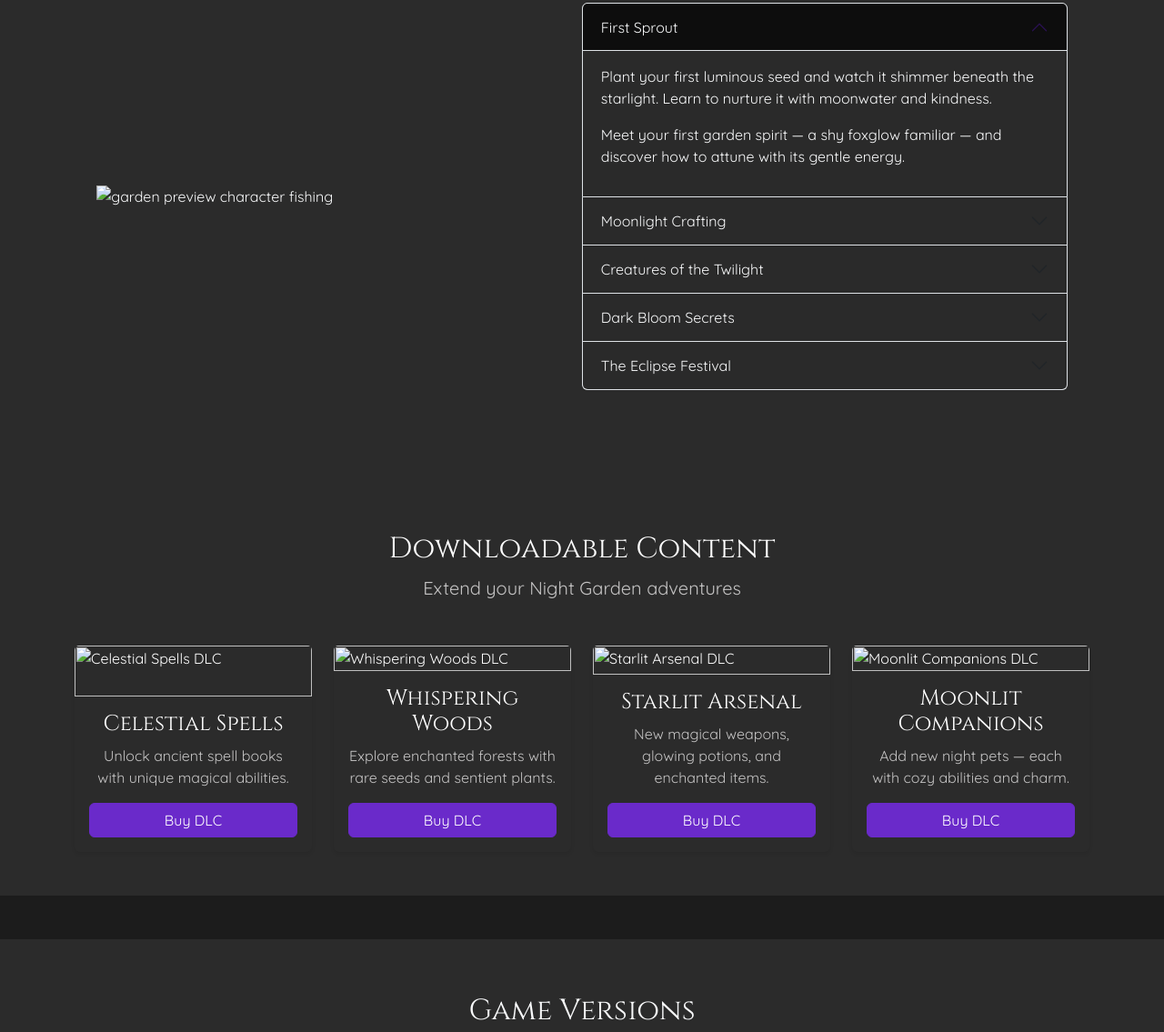
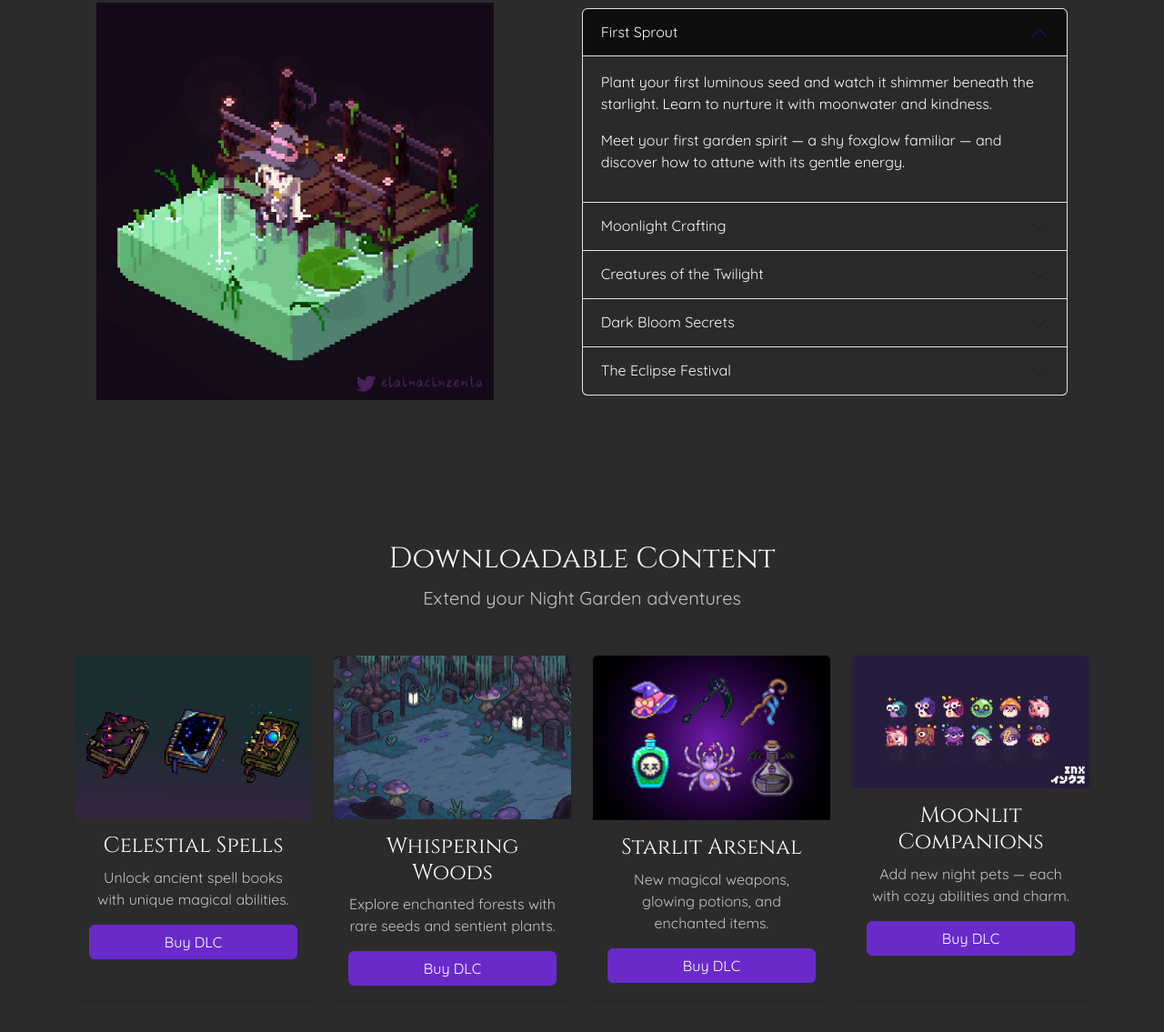
Before and after one commit to gerdakadi/Bootstrap5, a website: page index.html in a window 1280 px wide. Shown: the part 860-1995 px from the top of the page at 91% size. Drawn offline with nearby package versions, Linux system fonts and the light colour scheme; files that its build step writes are made by us from their sources; the site is published under a folder, as on GitHub Pages, so addresses that start at the root find nothing.

Commit message:
fixed minor image path issues

```diff
--- a/index.html
+++ b/index.html
@@ -87,7 +87,7 @@
         </div>
         <div class="col-md-5 text-center d-none d-md-block">
           <span class="tt" data-bs-placement="bottom" title="Night Garden cover art">
-            <img src="/assets/game.jpg" class="img-fluid" alt="night garden game art">
+            <img src="assets/game.jpg" class="img-fluid" alt="night garden game art">
           </span>
         </div>
       </div>
@@ -103,7 +103,7 @@
       </div>
       <div class="row my-5 g-5 justify-content-around align-items-center">
         <div class="col-8 col-lg-5">
-          <img src="/assets/fishing.JPG" class="img-fluid" alt="garden preview character fishing">
+          <img src="assets/fishing.JPG" class="img-fluid" alt="garden preview character fishing">
         </div>
         <div class="col-lg-6">
           <div class="accordion" id="chapters">
@@ -189,7 +189,7 @@
     <div class="row row-cols-1 row-cols-sm-2 row-cols-lg-4 g-4">
       <div class="col">
         <div class="card bg-secondary text-light border-0 h-100 shadow-sm">
-          <img src="/assets/books.JPG" class="card-img-top" alt="Celestial Spells DLC">
+          <img src="assets/books.jpg" class="card-img-top" alt="Celestial Spells DLC">
           <div class="card-body text-center">
             <h4 class="card-title">Celestial Spells</h4>
             <p class="card-text text-accent">Unlock ancient spell books with unique magical abilities.</p>
@@ -200,7 +200,7 @@
 
       <div class="col">
         <div class="card bg-secondary text-light border-0 h-100 shadow-sm">
-          <img src="/assets/forest.jpg" class="card-img-top" alt="Whispering Woods DLC">
+          <img src="assets/forest.jpg" class="card-img-top" alt="Whispering Woods DLC">
           <div class="card-body text-center">
             <h4 class="card-title">Whispering Woods</h4>
             <p class="card-text text-accent">Explore enchanted forests with rare seeds and sentient plants.</p>
@@ -211,7 +211,7 @@
 
       <div class="col">
         <div class="card bg-secondary text-light border-0 h-100 shadow-sm">
-          <img src="/assets/potions.jpg" class="card-img-top" alt="Starlit Arsenal DLC">
+          <img src="assets/potions.jpg" class="card-img-top" alt="Starlit Arsenal DLC">
           <div class="card-body text-center">
             <h4 class="card-title">Starlit Arsenal</h4>
             <p class="card-text text-accent">New magical weapons, glowing potions, and enchanted items.</p>
@@ -222,7 +222,7 @@
 
       <div class="col">
         <div class="card bg-secondary text-light border-0 h-100 shadow-sm">
-          <img src="/assets/pets.jpg" class="card-img-top" alt="Moonlit Companions DLC">
+          <img src="assets/pets.jpg" class="card-img-top" alt="Moonlit Companions DLC">
           <div class="card-body text-center">
             <h4 class="card-title">Moonlit Companions</h4>
             <p class="card-text text-accent">Add new night pets — each with cozy abilities and charm.</p>
```
